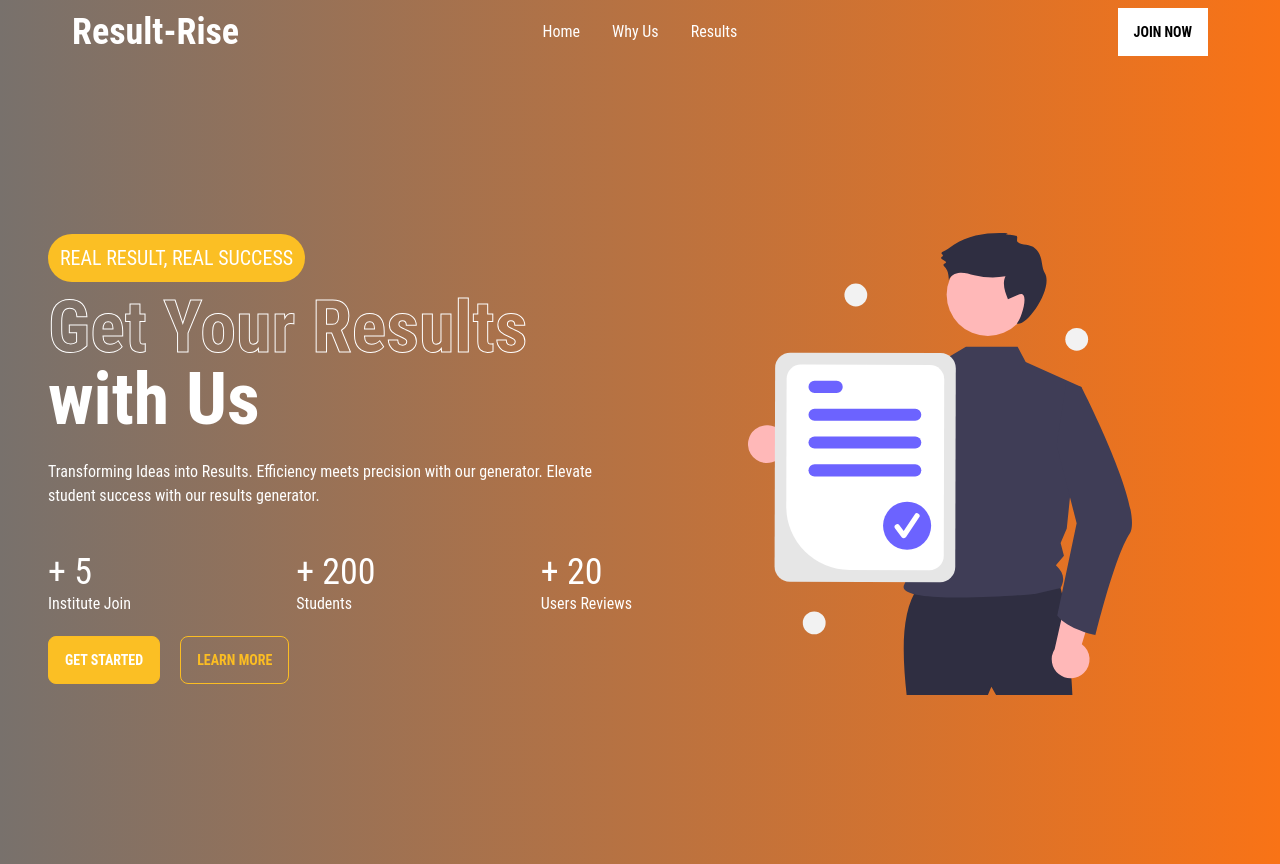
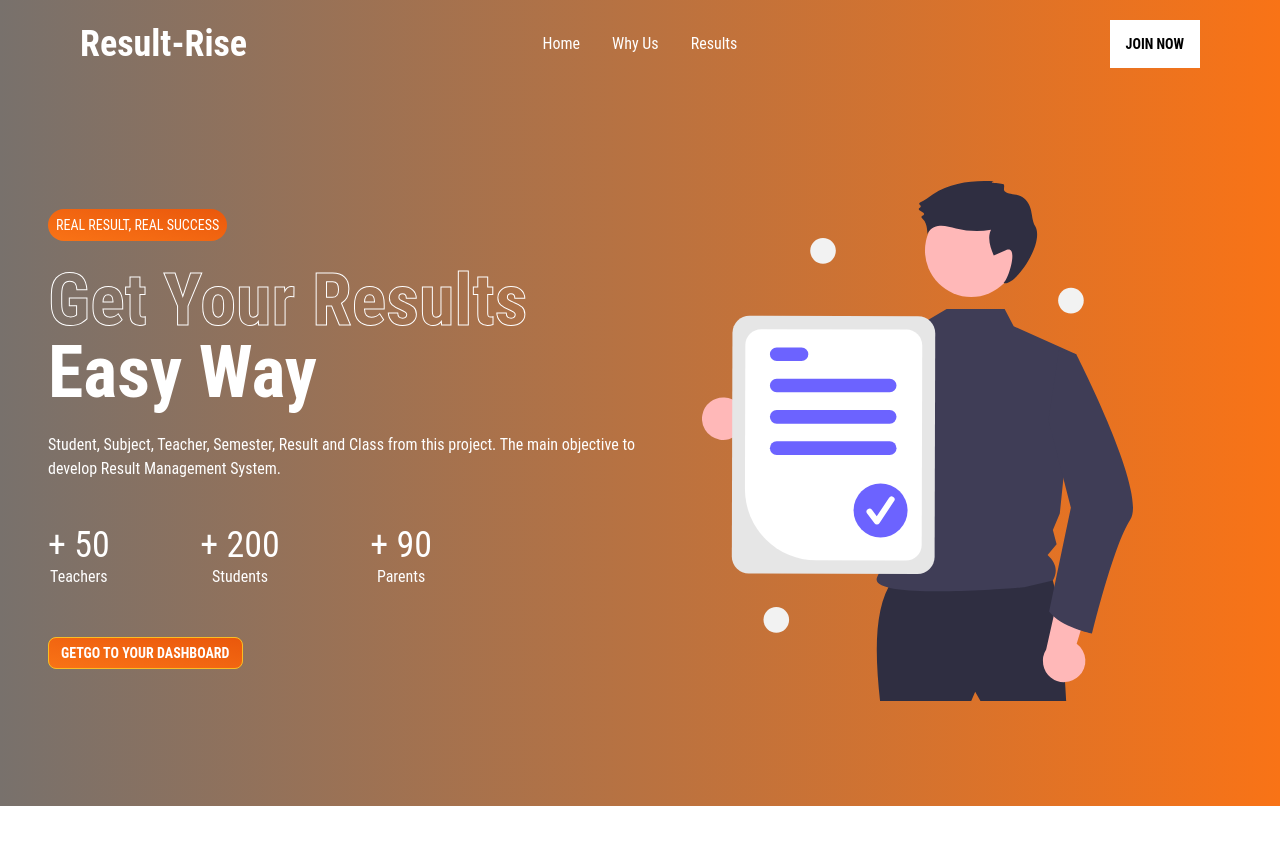
Before and after one commit to callbackdevelopers/result-rise-client, a Next.js app: page / in a window 1280 px wide. After the commit the page ends 806 px from the top, so only its background shows below. Built offline with nearby package versions, Linux system fonts and the light colour scheme; no server answers.

Commit message:
added home page design

```diff
--- a/components/HeroSection/HeroSection.jsx
+++ b/components/HeroSection/HeroSection.jsx
@@ -1,6 +1,6 @@
 import Head from 'next/head'
 import React from 'react'
-import heroImg from '../../public/heroImage.svg'
+import BodyTamplate from '../Shared/BodyTamplate'
 
 
 
@@ -8,51 +8,46 @@ const HeroSection = () => {
     return (
         <div>
             <Head><title>Home - Result Rise</title></Head>
-            <div className="hero min-h-screen text-white h-full  container px-3 md:px-12 mx-auto">
-                <div className="hero-content md:px-0 flex-col  md:grid md:grid-cols-2 md:w-full">
-
+            <BodyTamplate>
+                <div className="hero min-h-[calc(100vh_-_70px)] text-white ">
+                    <div className="md:px-0 flex-col  md:grid md:grid-cols-2 md:w-full  h-full flex  items-center justify-between ">
                         <div className='col-span-1 md:mt-0 mt-14'>
-                        <span className='bg-amber-400 p-3 md:text-xl rounded-3xl text-white '>REAL RESULT, REAL SUCCESS
+                            <div className="mb-7">
+                                <span className='bg-gradient-to-bl from-orange-600 to-orange-500
+                            p-2 md:text-sm rounded-3xl text-white'>REAL RESULT, REAL SUCCESS
                                 </span>
-                        <h1 className="text-7xl font-bold mt-5"> <span className='stroke-text'>Get Your Results</span> with Us
+                            </div>
+                            <h1 className="text-7xl font-bold mt-5"> <span className='stroke-text md:text-4xl lg:text-7xl'>Get Your Results</span> <span className=''>Easy Way</span>
                             </h1>
-                        <p className="py-6">Transforming Ideas into Results. Efficiency meets precision with our generator. Elevate student success with our results generator.
+                            <p className="py-6">Student, Subject, Teacher, Semester, Result and Class from this project. The main objective to develop Result Management System.
                             </p>
-                        <div className='flex justify-between mt-5'>
-                            <div>
-                                <h1 className='md:text-4xl text-2xl'>+ 5</h1>
-                                <p>Institute Join</p>
+                            <div className='flex justify-between mt-5  w-96'>
+                                <div className='flex flex-col justify-center items-center'>
+                                    <h1 className='md:text-4xl text-2xl'>+ 50</h1>
+                                    <p>Teachers </p>
                                 </div>
-                            <div>
+                                <div className='flex flex-col justify-center items-center'>
                                     <h1 className='md:text-4xl text-2xl'>+ 200</h1>
-                                <p>Students</p>
+                                    <p>Students </p>
                                 </div>
-                            <div>
-                                <h1 className='md:text-4xl text-2xl'>+ 20</h1>
-                                <p>Users Reviews</p>
+                                <div className='flex flex-col justify-center items-center'>
+                                    <h1 className='md:text-4xl text-2xl'>+ 90</h1>
+                                    <p>Parents </p>
                                 </div>
                             </div>
-                        <div className='flex gap-5 mt-5'>
+                            <div className='mt-12'>
                                 <div>
-                                <button className="btn btn-warning no-animation bg-amber-400 text-white font-bold">Get started</button>
-
+                                    <button className="btn btn-sm btn-warning bg-gradient-to-bl from-orange-600 to-orange-500 text-white font-bold">GetGo to Your Dashboard </button>
                                 </div>
-                            <div>
-                                <button className="btn btn-outline btn-warning no-animation text-white font-bold">Learn more</button>
 
                             </div>
                         </div>
-
-                    </div>
-                    <div className='flex justify-center md:mt-0 -mt-24'>
-
-
-                        <img src="/heroImage.svg" alt="hero iamge " className='md:h-auth w-96 md:mt-0 mt-28' />
-
-
+                        <div className='flex justify-end  lg:w-5/6  '>
+                            <img src="/heroImage.svg" alt="hero iamge " className='h-96 w-96 md:h-[520px] md:w-auto' />
                         </div>
                     </div>
                 </div>
+            </BodyTamplate>
         </div>
     )
 }
--- a/components/Navbars/Navbar.jsx
+++ b/components/Navbars/Navbar.jsx
@@ -1,5 +1,6 @@
 import Link from 'next/link'
 import React from 'react'
+import BodyTamplate from '../Shared/BodyTamplate'
 
 const Navbar = () => {
 
@@ -10,8 +11,8 @@ const Navbar = () => {
     </>
 
     return (
-
-        <div className="navbar  text-white container px-3 md:px-12 mx-auto ">
+        <BodyTamplate>
+            <div className="navbar  text-white pt-5 ">
                 <div className="navbar-start ">
                     <div className="dropdown">
                         <label tabIndex={0} className="btn btn-ghost lg:hidden">
@@ -32,7 +33,7 @@ const Navbar = () => {
                     <a className="btn hover:bg-white no-animation   bg-white text-black border-none rounded-none">Join Now</a>
                 </div>
             </div>
-
+        </BodyTamplate>
     )
 }
 
--- /dev/null
+++ b/components/Shared/BodyTamplate.js
@@ -0,0 +1,11 @@
+import React from 'react';
+
+const BodyTamplate = ({ children }) => {
+    return (
+        <div className='container px-3 md:px-0 lg:px-12 mx-auto'>
+            {children}
+        </div>
+    );
+};
+
+export default BodyTamplate;
--- a/components/icons/ArticleIcon.jsx
+++ b/components/icons/ArticleIcon.jsx
@@ -2,6 +2,7 @@ import * as React from "react";
 
 function ArticleIcon({ fill = "#6C7281", ...rest }) {
     return (
+
         <svg
             width={24}
             height={24}
```
Lines whose indentation alone changed are shown as unchanged.
